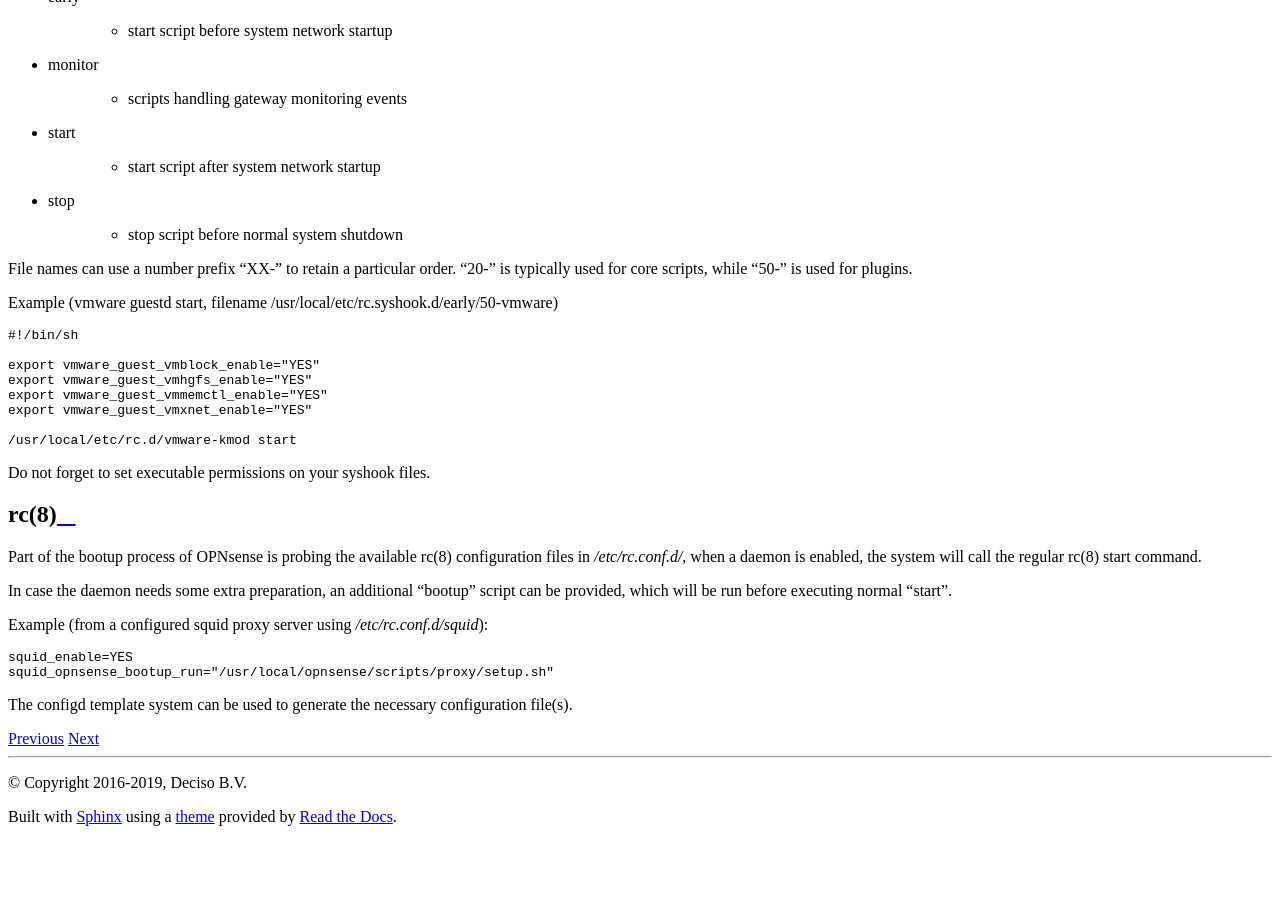
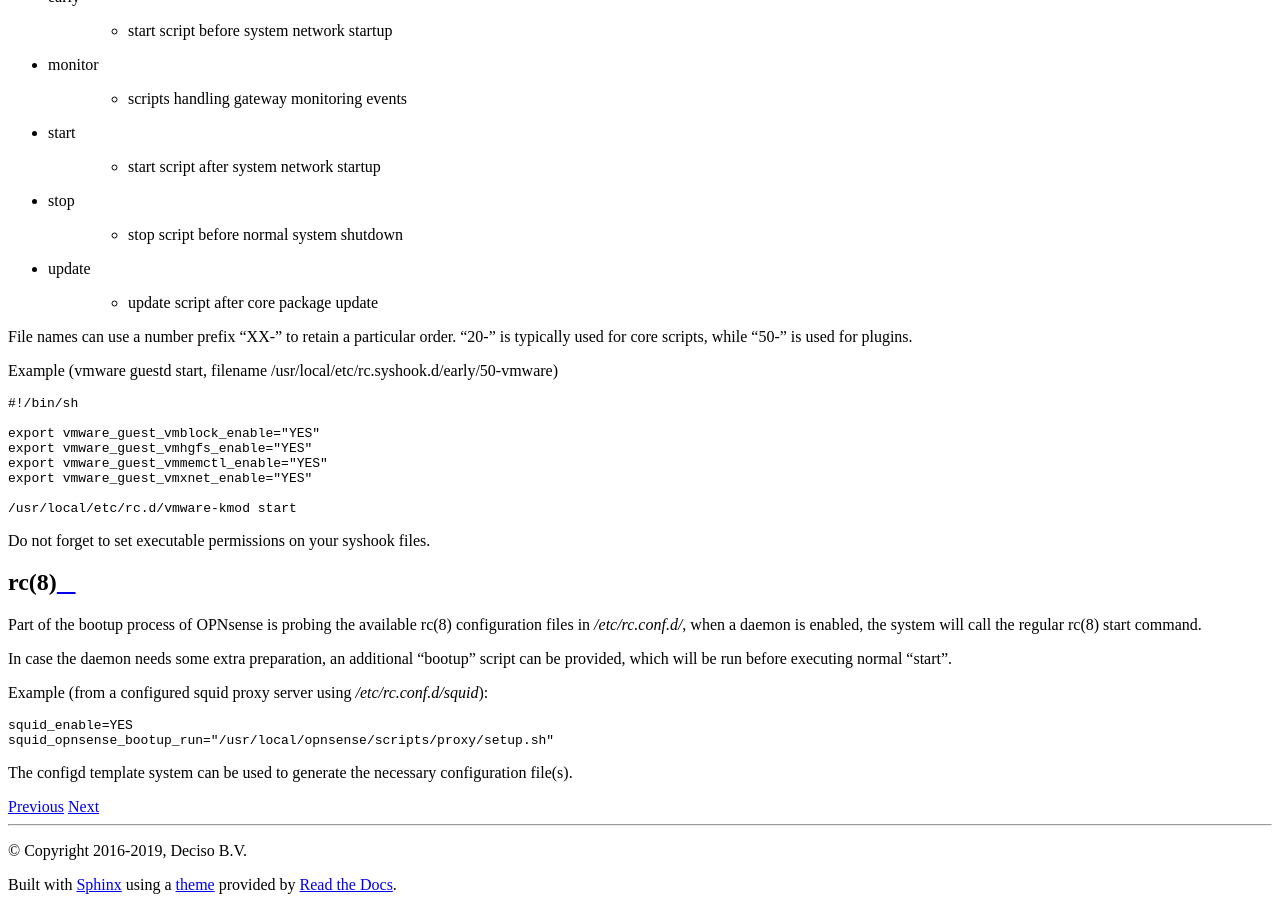
Before and after one commit to opnsense/docs, a Sphinx documentation site: the page built from source/development/backend/autorun.rst, in a window 1280 px wide and 900 px high, scrolled down 1204 px. Built offline with Sphinx 7.4.7 and the Read the Docs theme 2.0.0, drawn with Linux system fonts in a browser that asks for light colours; before the commit the page ends 2038 px from its top, so only the background shows below that.

Commit message:
document https://github.com/opnsense/core/issues/3288

```diff
--- a/source/development/backend/autorun.rst
+++ b/source/development/backend/autorun.rst
@@ -28,6 +28,8 @@ They can contain any executable file (e.g. shell scripts) in the following subdi
     - start script after system network startup
 - stop
     - stop script before normal system shutdown
+- update
+    - update script after core package update
 
 File names can use a number prefix "XX-" to retain a particular order.  "20-" is typically used for core scripts, while "50-" is used for plugins.
 
```
